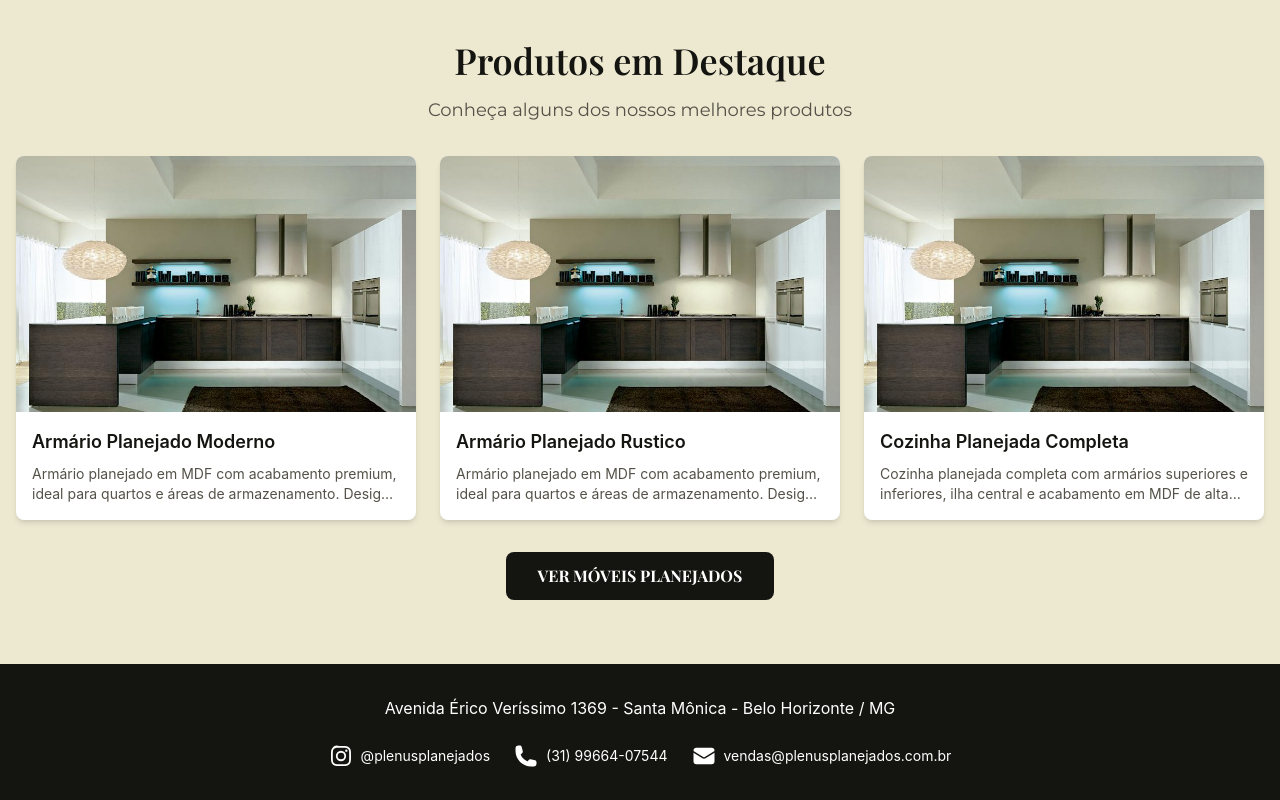
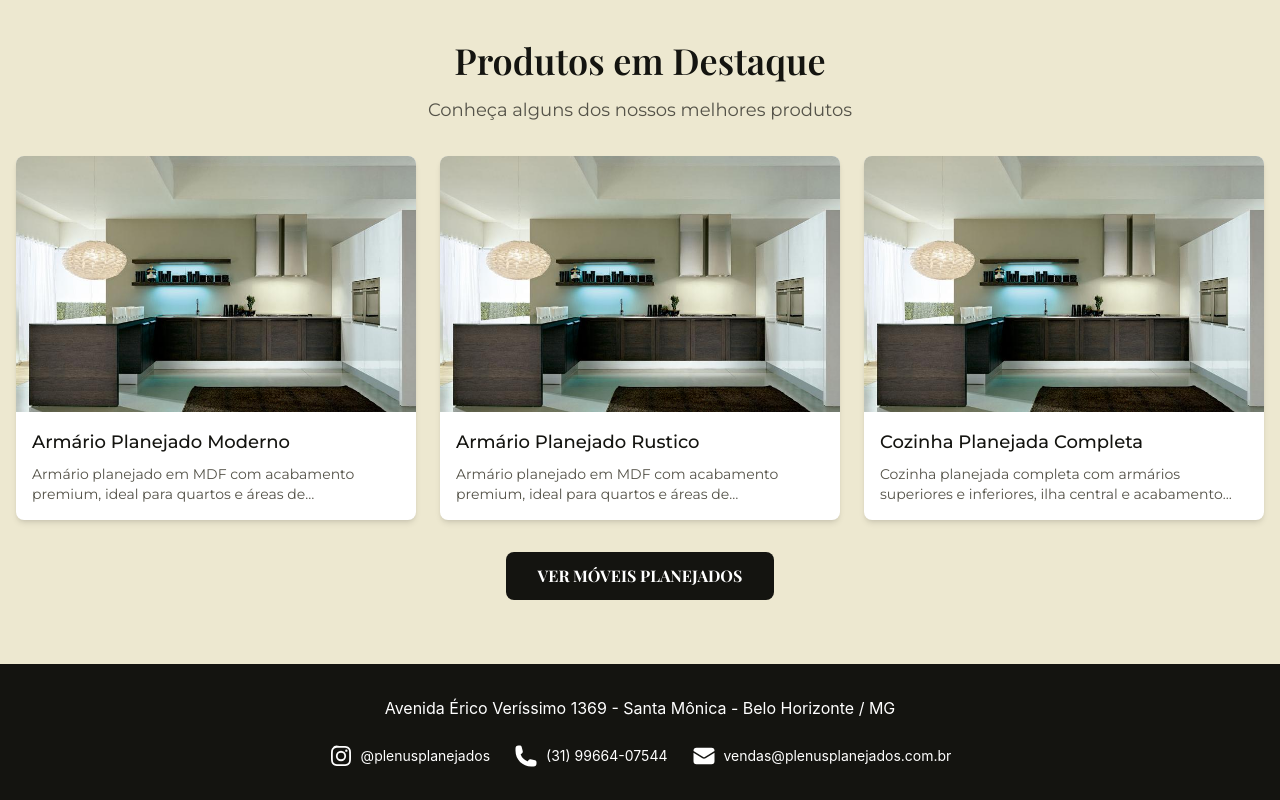
Before and after one commit to israelbrian/website-plenus-remastered, a Next.js app: page / in a window 1280 px wide. Shown: the part 1354-2154 px from the top of the page. Built offline with nearby package versions, Linux system fonts and the light colour scheme; a web font is replaced by a local one.

Commit message:
Inclusão de peso e font atualizada no componente productCards

```diff
--- a/src/components/products/ProductCard.tsx
+++ b/src/components/products/ProductCard.tsx
@@ -21,10 +21,10 @@ export default function ProductCard({ product }: ProductCardProps) {
         />
       </div>
       <div className="p-4">
-        <h3 className="font-family-primary text-lg font-semibold text-color-primary mb-2 group-hover:text-color-primary/80 transition-colors">
+        <h3 className="font-family-title text-lg font-medium text-color-primary mb-2 group-hover:text-color-primary/80 transition-colors">
           {product.nome}
         </h3>
-        <p className="font-family-secondary text-sm text-color-muted line-clamp-2">
+        <p className="font-family-body text-sm text-color-muted line-clamp-2">
           {product.descricao}
         </p>
       </div>
```
